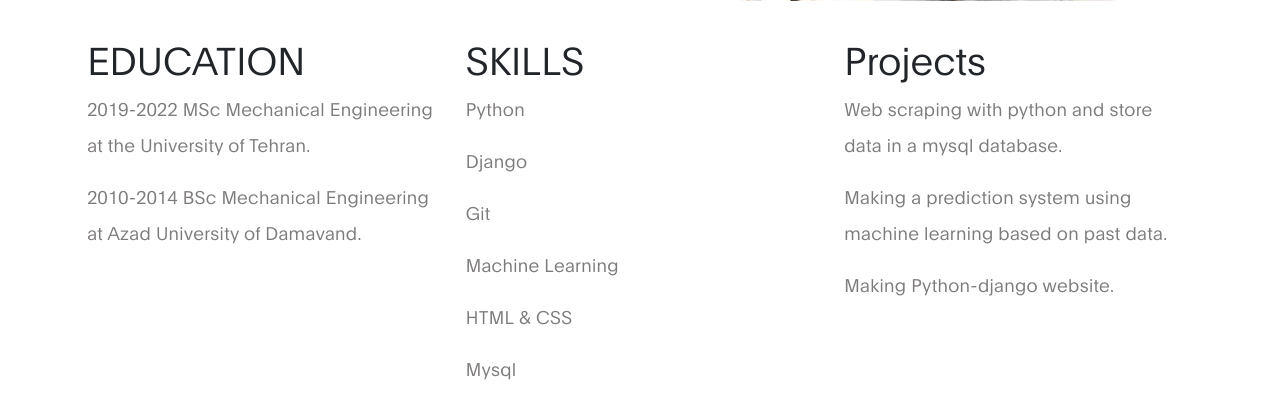
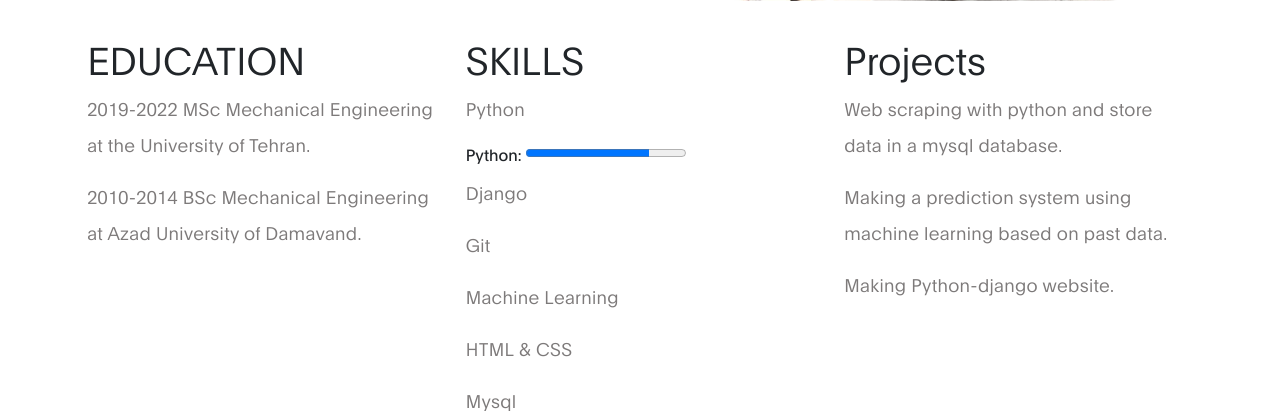
Before and after one commit to mjmkh/resume-mjmk, a Django app: page / in a window 1280 px wide. Shown: the part 1090-1501 px from the top of the page. Run offline with Django 3.2, Linux system fonts and the light colour scheme; some libraries are stand-ins or nearby versions.

Commit message:
Update index.html

```diff
--- a/template/website/index.html
+++ b/template/website/index.html
@@ -129,6 +129,8 @@ Tooplate 2120 Mj Resume
                 <div class="col-lg-4 col-md-4 col-12">
                 <h3>SKILLS</h3>
                 <p>Python</p>
+                <label for="file">Python:</label>
+                <progress id="file" value="77" max="100"> 77% </progress>
                 <p>Django</p>
                 <p>Git</p>
                 <p>Machine Learning</p>
```
